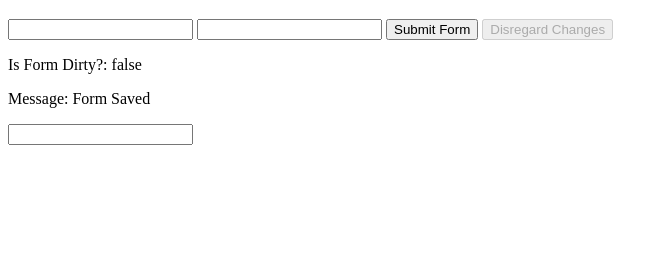
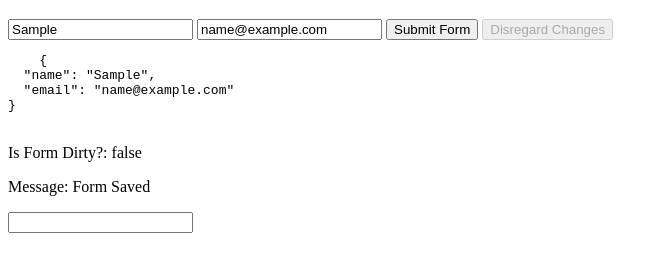
Before and after one commit to facultymatt/angular-unsavedChanges, a website: page demo/index.html at #/page1 in a window 1280 px wide. Both pictures are taken after typing "Sample", "name@example.com" into the empty fields and a click on the button "Submit Form". Shown: the part 87-358 px from the top of the page, without its empty margins (0-668 px from the left). Drawn offline with nearby package versions, Linux system fonts and the light colour scheme; some packages are replaced by stand-ins of ours.

Commit message:
add customized version of lazy model directive.

```diff
--- a/demo/app.js
+++ b/demo/app.js
@@ -35,7 +35,7 @@ angular
         $scope.user = {};
         $scope.demoFormSubmit = function() {
             $scope.message = 'Form Saved';
-            $scope.user = {};
+            //$scope.user = {};
         }
         $scope.clearChanges = function() {
             $scope.user = {};
--- a/demo/page1.html
+++ b/demo/page1.html
@@ -1,11 +1,15 @@
 <h1>Page 1</h1>
 <div ng-controller="demoCtrl">
     <form name="demoForm" ng-submit="demoFormSubmit()" novalidate unsaved-warning-form>
-        <input type="text" name="name" ng-model="user.name">
-        <input type="text" name="email" ng-model="user.email">
+        <input type="text" name="name" lazy-model="user.name" required>
+        <input type="text" name="email" lazy-model="user.email">
         <button id="submitForm" type="submit">Submit Form</button>
         <button id="clear" type="button" unsaved-warning-clear ng-disabled="demoForm.$pristine">Disregard Changes</button>
     </form>
+
+    <pre>
+    {{user | json}}
+    </pre>
 
     <p>Is Form Dirty?: {{demoForm.$dirty}}</p>
     <p ng-show="message">Message: {{message}}</p>
--- a/src/unsavedChanges.js
+++ b/src/unsavedChanges.js
@@ -6,7 +6,7 @@
 // $routeChangeStart see https://github.com/angular-ui/ui-router/blob/3898270241d4e32c53e63554034d106363205e0e/src/compat.js#L126
 
 angular
-    .module('unsavedChanges', [])
+    .module('unsavedChanges', ['lazyModel'])
 
 .provider('unsavedWarningsConfig', function() {
 
@@ -257,3 +257,53 @@ angular
         }
     };
 });
+
+
+angular.module('lazyModel', [])
+.directive('lazyModel', ['$parse', '$compile', function($parse, $compile) {
+  return {
+    restrict: 'A',
+    priority: 500,
+    terminal: true,
+    require: '^form',
+    scope: true,
+    compile: function compile(elem, attr) {
+        // getter and setter for original model
+        var ngModelGet = $parse(attr.lazyModel);
+        var ngModelSet = ngModelGet.assign;
+        // set ng-model to buffer in isolate scope
+        elem.attr('ng-model', 'buffer');
+        // remove lazy-model attribute to exclude recursion
+        elem.removeAttr("lazy-model");
+        return {
+          pre: function(scope, elem) {
+            // initialize buffer value as copy of original model
+            scope.buffer = ngModelGet(scope.$parent);
+            // compile element with ng-model directive pointing to buffer value
+            $compile(elem)(scope);
+          },
+          post: function postLink(scope, elem, attr, formCtrl) {
+            // bind form submit to write back final value from buffer
+            var form = elem.parent();
+            while(form[0].tagName !== 'FORM') {
+              form = form.parent();
+            }
+            form.bind('submit', function() {
+              // form valid - save new value
+              if (formCtrl.$valid) {
+                scope.$apply(function() {
+                    ngModelSet(scope.$parent, scope.buffer);
+                });
+              }
+            });
+            form.bind('reset', function(e) {
+              e.preventDefault();
+              scope.$apply(function() {
+                  scope.buffer = ngModelGet(scope.$parent);
+              });
+            });
+          }
+        };
+     }
+  };
+}]);
```
